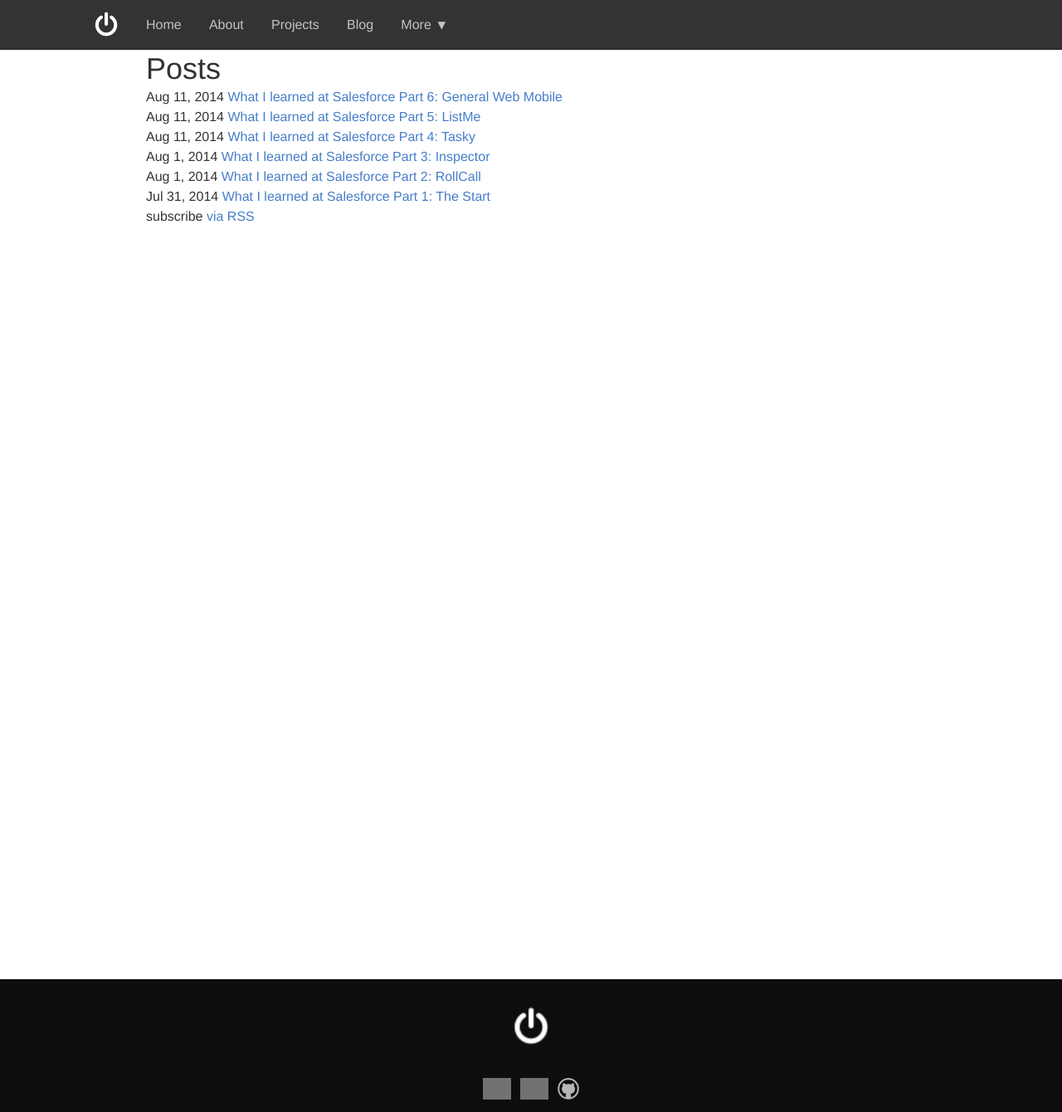
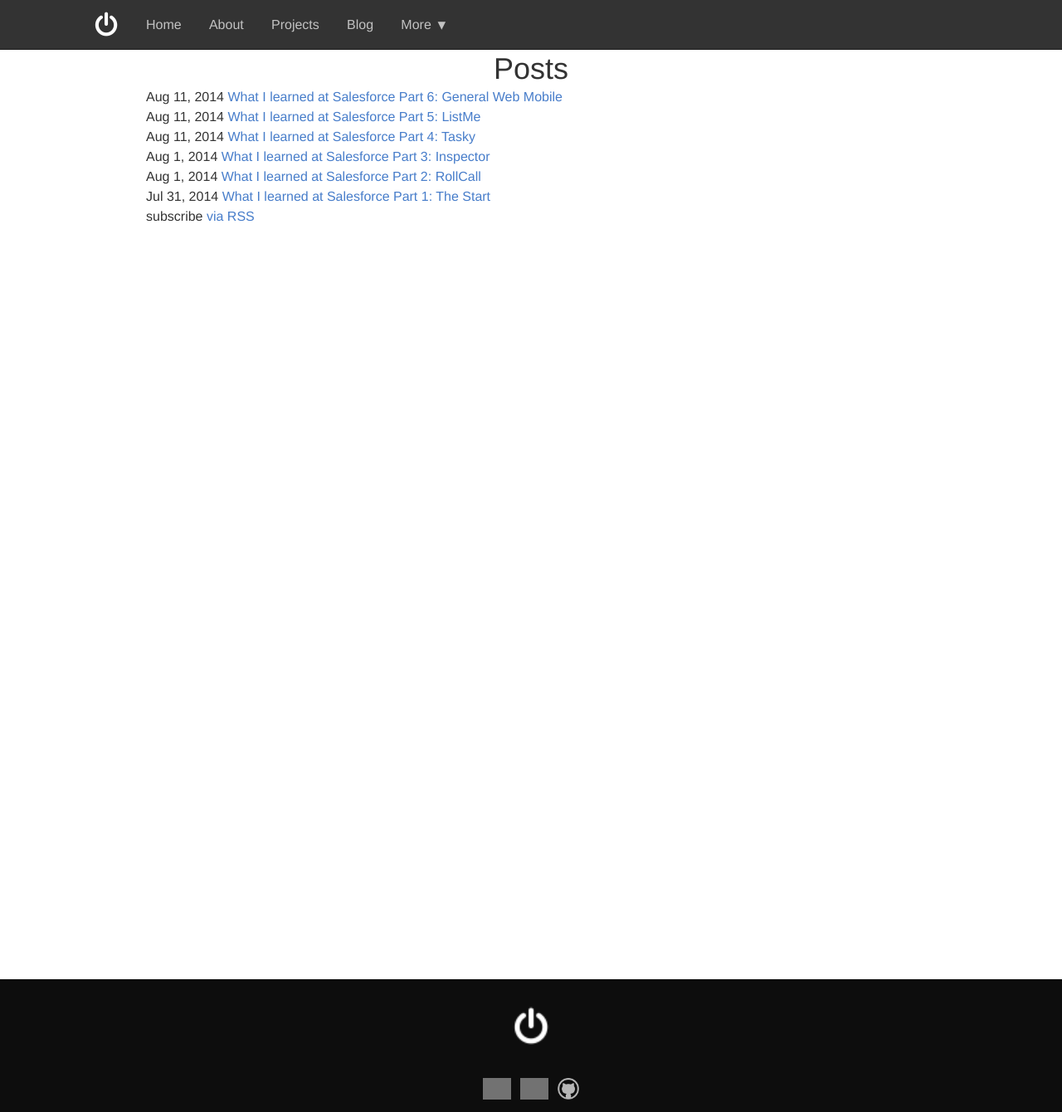
Before and after one commit to chenhoward/chenhoward.github.io, a Jekyll site: the page built from blog.html, in a window 1280 px wide. Shown: the whole page at 83% size. Built offline with Jekyll 4.4.1, drawn with Linux system fonts in a browser that asks for light colours; nearby versions of some CDN libraries; some web fonts are replaced; grey boxes are pictures that could not be loaded.

Commit message:
Center blog title

```diff
--- a/blog.html
+++ b/blog.html
@@ -4,7 +4,7 @@
 
 <div class="home">
 
-  <h1>Posts</h1>
+  <h1 class="centered">Posts</h1>
 
   <ul class="posts">
     {% for post in site.posts %}
```
